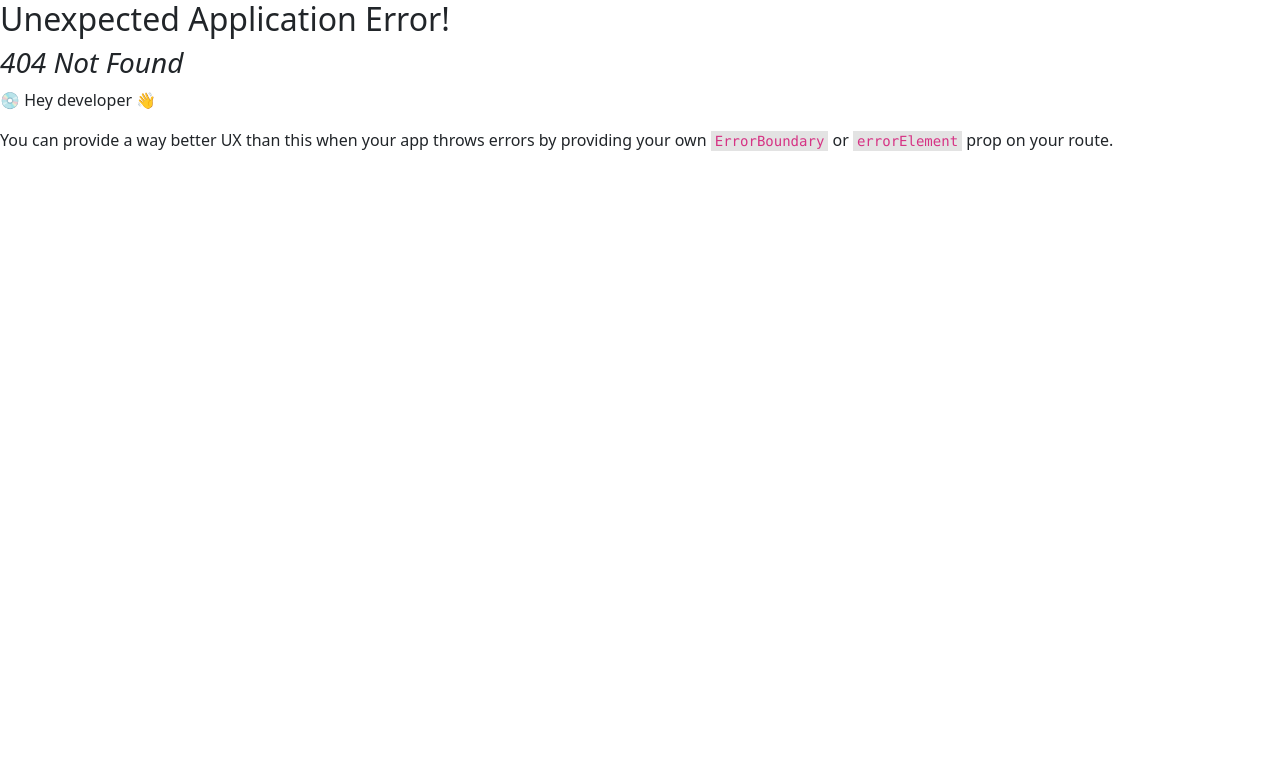
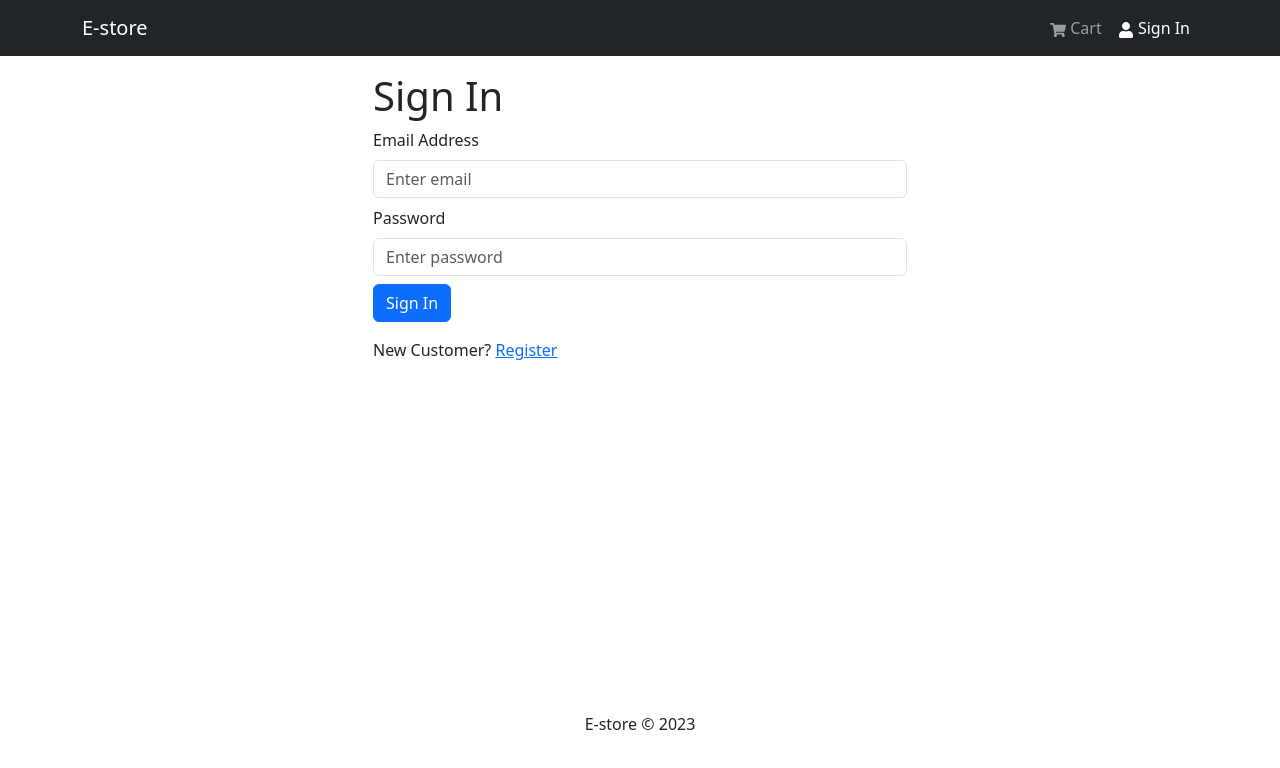
Before and after one commit to pratsy91/e-store, a React (Create React App) app in the folder frontend/: page /login in a window 1280 px wide. Before the commit this address had no page. Shown: the top 768 px of the page. Built offline with nearby package versions, Linux system fonts and the light colour scheme.

Commit message:
login screen

```diff
--- a/frontend/src/App.js
+++ b/frontend/src/App.js
@@ -2,10 +2,13 @@
 import { Outlet } from "react-router-dom";
 import Header from "./components/Header";
 import Footer from "./components/Footer";
+import { ToastContainer } from "react-toastify";
+import "react-toastify/dist/ReactToastify.css";
 
 const App = () => {
   return (
     <>
+      <ToastContainer />
       <Header />
       <main className="py-3">
         <Container>
--- /dev/null
+++ b/frontend/src/Screens/LoginScreen.jsx
@@ -0,0 +1,88 @@
+import { useState, useEffect } from "react";
+import { Link, useLocation, useNavigate } from "react-router-dom";
+import { Form, Button, Row, Col } from "react-bootstrap";
+import { useDispatch, useSelector } from "react-redux";
+import Loader from "../components/Loader";
+import FormContainer from "../components/FormContainer";
+
+import { useLoginMutation } from "../slices/userApiSlice";
+import { setCredentials } from "../slices/authSlice";
+import { toast } from "react-toastify";
+
+const LoginScreen = () => {
+  const [email, setEmail] = useState("");
+  const [password, setPassword] = useState("");
+
+  const dispatch = useDispatch();
+  const navigate = useNavigate();
+
+  const [login, { isLoading }] = useLoginMutation();
+
+  const { userInfo } = useSelector((state) => state.auth);
+
+  const { search } = useLocation();
+  const sp = new URLSearchParams(search);
+  const redirect = sp.get("redirect") || "/";
+
+  useEffect(() => {
+    if (userInfo) {
+      navigate(redirect);
+    }
+  }, [navigate, redirect, userInfo]);
+
+  const submitHandler = async (e) => {
+    e.preventDefault();
+    try {
+      const res = await login({ email, password }).unwrap();
+      dispatch(setCredentials({ ...res }));
+      navigate(redirect);
+    } catch (err) {
+      toast.error(err?.data?.message || err.error);
+    }
+  };
+
+  return (
+    <FormContainer>
+      <h1>Sign In</h1>
+
+      <Form onSubmit={submitHandler}>
+        <Form.Group className="my-2" controlId="email">
+          <Form.Label>Email Address</Form.Label>
+          <Form.Control
+            type="email"
+            placeholder="Enter email"
+            value={email}
+            onChange={(e) => setEmail(e.target.value)}
+          ></Form.Control>
+        </Form.Group>
+
+        <Form.Group className="my-2" controlId="password">
+          <Form.Label>Password</Form.Label>
+          <Form.Control
+            type="password"
+            placeholder="Enter password"
+            value={password}
+            onChange={(e) => setPassword(e.target.value)}
+          ></Form.Control>
+        </Form.Group>
+
+        <Button disabled={isLoading} type="submit" variant="primary">
+          Sign In
+        </Button>
+
+        {isLoading && <Loader />}
+      </Form>
+
+      <Row className="py-3">
+        <Col>
+          New Customer?{" "}
+          <Link to={redirect ? `/register?redirect=${redirect}` : "/register"}>
+            Register
+          </Link>
+        </Col>
+      </Row>
+    </FormContainer>
+  );
+};
+
+export default LoginScreen;
--- /dev/null
+++ b/frontend/src/components/FormContainer.jsx
@@ -0,0 +1,15 @@
+import { Container, Row, Col } from "react-bootstrap";
+
+const FormContainer = ({ children }) => {
+  return (
+    <Container>
+      <Row className="justify-content-md-center">
+        <Col xs={12} md={6}>
+          {children}
+        </Col>
+      </Row>
+    </Container>
+  );
+};
+
+export default FormContainer;
--- a/frontend/src/components/Header.jsx
+++ b/frontend/src/components/Header.jsx
@@ -1,10 +1,15 @@
-import { Navbar, Nav, Container, Badge } from "react-bootstrap";
+import { Navbar, Nav, Container, NavDropdown, Badge } from "react-bootstrap";
 import { FaShoppingCart, FaUser } from "react-icons/fa";
 import { LinkContainer } from "react-router-bootstrap";
 import { useSelector } from "react-redux";
 
 const Header = () => {
   const { cartItems } = useSelector((state) => state.cart);
+  const { userInfo } = useSelector((state) => state.auth);
+
+  const logoutHandler = () => {
+    console.log("logout");
+  };
   return (
     <header>
       <Navbar bg="dark" variant="dark" expand="lg" collapseOnSelect>
@@ -25,11 +30,24 @@
                   )}
                 </Nav.Link>
               </LinkContainer>
-              <LinkContainer to="/login">
-                <Nav.Link href="/login">
-                  <FaUser /> Sign In
-                </Nav.Link>
-              </LinkContainer>
+              {userInfo ? (
+                <>
+                  <NavDropdown title={userInfo.name} id="username">
+                    <LinkContainer to="/profile">
+                      <NavDropdown.Item>Profile</NavDropdown.Item>
+                    </LinkContainer>
+                    <NavDropdown.Item onClick={logoutHandler}>
+                      Logout
+                    </NavDropdown.Item>
+                  </NavDropdown>
+                </>
+              ) : (
+                <LinkContainer to="/login">
+                  <Nav.Link>
+                    <FaUser /> Sign In
+                  </Nav.Link>
+                </LinkContainer>
+              )}
             </Nav>
           </Navbar.Collapse>
         </Container>
--- a/frontend/src/index.js
+++ b/frontend/src/index.js
@@ -14,6 +14,7 @@
 import { Provider } from "react-redux";
 import store from "./store";
 import CartScreen from "./Screens/CartScreen";
+import LoginScreen from "./Screens/LoginScreen";
 
 const router = createBrowserRouter(
   createRoutesFromElements(
@@ -21,6 +22,7 @@
       <Route index={true} path="/" element={<HomeScreen />} />
       <Route path="/product/:id" element={<ProductScreen />} />
       <Route path="/cart" element={<CartScreen />} />
+      <Route path="/login" element={<LoginScreen />} />
     </Route>
   )
 );
```
